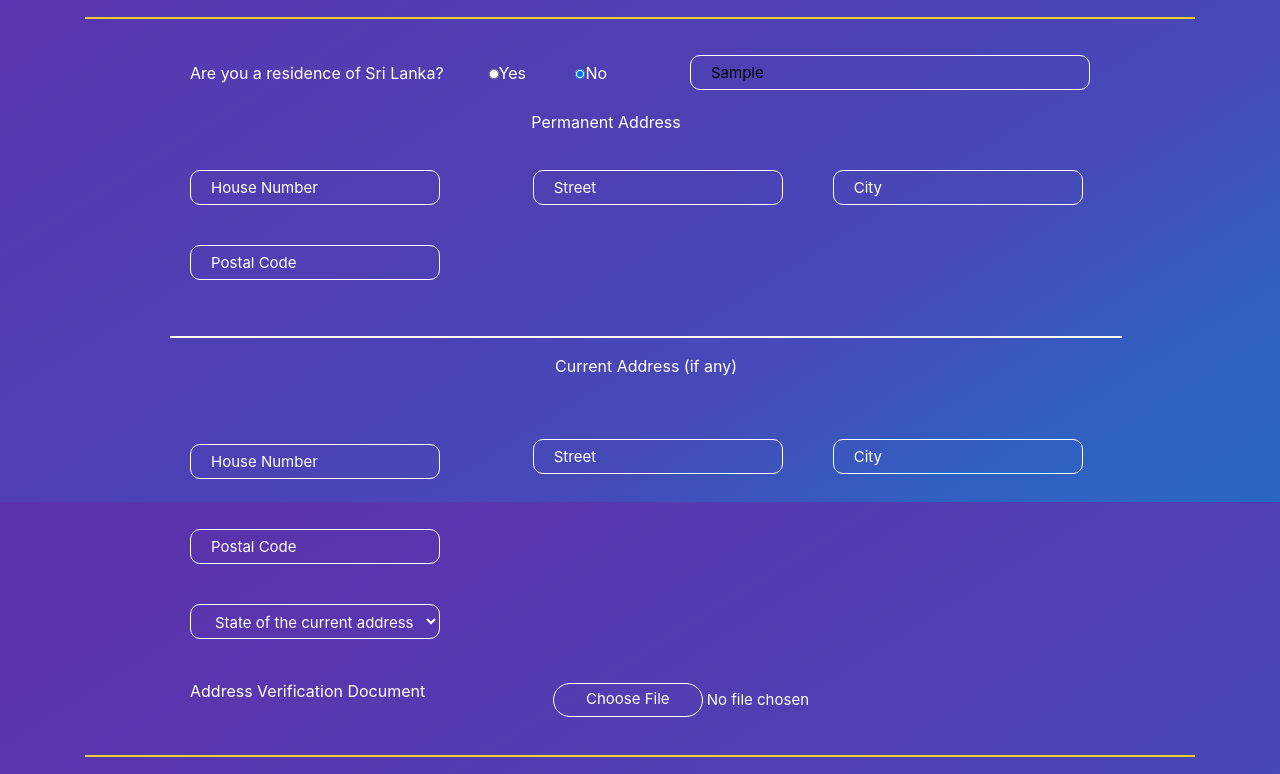
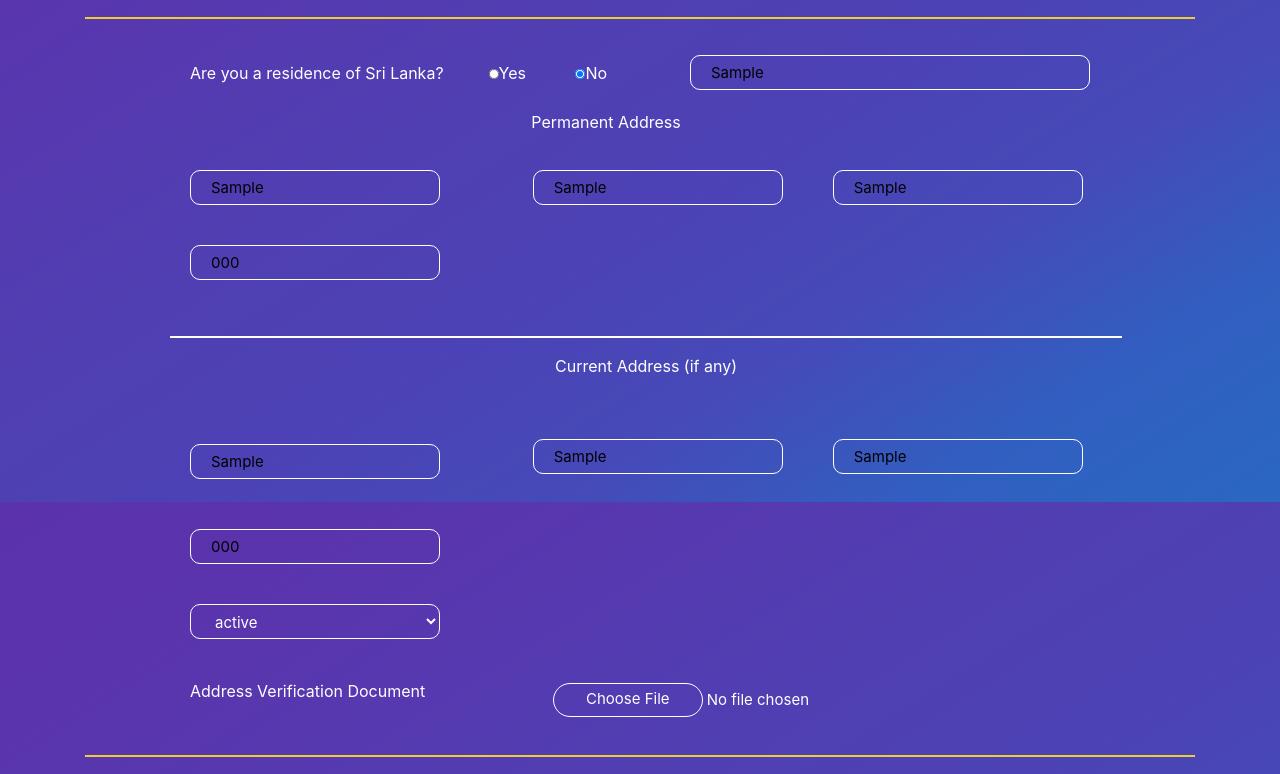
Before and after one commit to isurusupasan/kyc_final_v1, a Django app: template kyc_django/kyc_django/kyc/templates/exist_cus/existing_customer.html in a window 1280 px wide. Shown: the part 1098-1872 px from the top of the page. Run offline with Django 3.2, Linux system fonts and the light colour scheme; the template is opened without the code that fills it: values that come from a table or form of the project are taken from there, others are empty; tables that the repository leaves empty hold one stand-in row (values such as "Sample post"); parts of the project's set-up code (start-up, migrations or seed data) failed here and were passed over; some libraries are stand-ins or nearby versions.

Commit message:
update existing customer to current address

```diff
--- a/kyc_django/kyc_django/kyc/templates/exist_cus/existing_customer.html
+++ b/kyc_django/kyc_django/kyc/templates/exist_cus/existing_customer.html
@@ -249,20 +249,20 @@
                             <td>
                                 <div  style="padding-left: 100px;">
                                     <div id="houseNo_error" class="error"><b>Oops! you cannot proceed without entering the House number</b></div>
-                                    <input name="house_number" id="houseNo" type="text" style="border-radius: 10px; width: 250px; " placeholder="House Number" onclick="address_val()" readonly>
+                                    <input name="house_no_per_temp" value="{{Kyc_Infotemp.house_no_per_temp}}" id="houseNo" type="text" style="border-radius: 10px; width: 250px; " placeholder="House Number" onclick="address_val()" readonly>
                                 </div>
 						   </td>
 						   <td style="width:300px;">
 							<div>
 								<div id="street_error" class="error"><b>Oops! you cannot proceed without entering the street</b></div>
-								<input  type="text" name="street" id="street" style="border-radius: 10px; width: 250px; " placeholder="Street" onclick="address_val()" readonly>
+								<input  type="text" name="street_per_temp" value="{{Kyc_Infotemp.street_per_temp}}" id="street" style="border-radius: 10px; width: 250px; " placeholder="Street" onclick="address_val()" readonly>
 							</div>
 
 						   </td>
 						   <td>
 							<div>
 								<div id="city_error" class="error"><b>Oops! you cannot proceed without entering the city</b></div>
-								<input  name="city" id="city" type="text" style="border-radius: 10px; width: 250px; " placeholder="City" onclick="address_val()" readonly>
+								<input   name="city_per_temp" value="{{Kyc_Infotemp.city_per_temp}}" id="city" type="text" style="border-radius: 10px; width: 250px; " placeholder="City" onclick="address_val()" readonly>
 							</div>
 
 						   </td>
@@ -271,7 +271,7 @@
                             <td>
                                 <div  style="padding-left: 100px;">
                                     <div id="postal_code_error" class="error"><b>Oops! you cannot proceed without entering the postal code</b></div>
-                                    <input type="text" name="postal_code" id="postal_code" style="border-radius: 10px; width: 250px; " placeholder="Postal Code" onclick="address_val()" readonly>
+                                    <input type="text" name="postal_code_per_temp" value="{{Kyc_Infotemp.postal_code_per_temp}}" id="postal_code" style="border-radius: 10px; width: 250px; " placeholder="Postal Code" onclick="address_val()" readonly>
                                 </div>
 
                                </td>
@@ -287,18 +287,18 @@
                                 <td>
                                     <div  style="padding-left: 100px; padding-top: 10px;">
                                         <div id="Current_houseNo_error" class="error"><b>Oops! you cannot proceed without entering the House number</b></div>
-                                        <input name="Current_house_number" id="houseNo2" type="text" style="border-radius: 10px; width: 250px; " placeholder="House Number">
+                                        <input name="house_no_temp" value="{{Kyc_Infotemp.house_no_temp}}" id="houseNo2" type="text" style="border-radius: 10px; width: 250px; " placeholder="House Number">
                                     </div>
 
                                    </td>
                                    <td>
                                         <div id="Current_street_error" class="error"><b>Oops! you cannot proceed without entering the street</b></div>
-                                        <input  type="text" name="Currentstreet" id="street2" style="border-radius: 10px; width: 250px; " placeholder="Street">
+                                        <input  type="text" name="street_temp" value="{{Kyc_Infotemp.street_temp}}" id="street2" style="border-radius: 10px; width: 250px; " placeholder="Street">
 
                                    </td>
                                    <td>
                                         <div id="Current_city_error" class="error"><b>Oops! you cannot proceed without entering the city</b></div>
-                                        <input  name="Currentcity" id="city2" type="text" style="border-radius: 10px; width: 250px; " placeholder="City">
+                                        <input  name="city_temp" value="{{Kyc_Infotemp.city_temp}}" id="city2" type="text" style="border-radius: 10px; width: 250px; " placeholder="City">
 
                                    </td>
                             </tr>
@@ -306,7 +306,7 @@
                                 <td>
                                     <div  style="padding-left: 100px; padding-top: 10px;">
                                         <div id="Current_postal_code_error" class="error"><b>Oops! you cannot proceed without entering the postal code</b></div>
-                                        <input type="text" name="Current_postal_code" id="postal_code2" style="border-radius: 10px; width: 250px; " placeholder="Postal Code">
+                                        <input type="text" name="postal_code_temp" value="{{Kyc_Infotemp.postal_code_temp}}" id="postal_code2" style="border-radius: 10px; width: 250px; " placeholder="Postal Code">
                                     </div>
 
                                    </td>
@@ -316,7 +316,8 @@
 
                                 <div id="state_of_address_error" class="error"><b>Oops! you cannot proceed without selecting the state of address</b></div>
                                 <select type="text" id="state_of_address" style="width:250px;">
-                                    <option  value="default">State of the current address</option>
+                                    <option>{{Kyc_Infotemp.state_address_temp}}</option>
+									<option disabled>State of the current address</option>
                                     <option>Parent</option>
                                     <option>Lease/ rent</option>
                                     <option>Official</option>
@@ -338,7 +339,7 @@
                                </td>
                                <td colspan="2">
                                     <div id="address_varification_error" class="error"><b>Oops! you cannot proceed without uploading an address verification document</b></div>
-                                    <input type="file" id="address_varification" name="address_varification" style="border: 0px;" class="inputfile">
+                                    <input type="file" id="address_varification" name="vari_doc_temp" value="{{Kyc_Infotemp.vari_doc_temp}}" style="border: 0px;" class="inputfile">
                                </td>
                         </tr>
 
@@ -422,7 +423,7 @@
 					<td>
 						<div style="padding-left: 100px;">
 							<div id="selfie_error" class="error"><b>Oops! you cannot proceed without uploading a live selfie</b></div>
-							<input type="file" id="img" name="selfie" style="border: 0px;" class="inputfile">
+							<input type="file" id="img" name="profile_pic_temp" value="{{Kyc_Infotemp.profile_pic_temp}}" style="border: 0px;" class="inputfile">
 						</div>
 					</td>
 				</tr>
@@ -436,7 +437,7 @@
 					<td>
 						<div style="padding-left: 100px;">
 							<div id="video_error" class="error"><b>Oops! you cannot proceed without uploading a live video</b></div>
-							<input type="file" id="vid" name="video" style="border: 0px;" class="inputfile">
+							<input type="file" id="vid" name="live_video_temp" value="{{Kyc_Infotemp.live_video_temp}}" style="border: 0px;" class="inputfile">
 						</div>
 					</td>
 				</tr>
```
